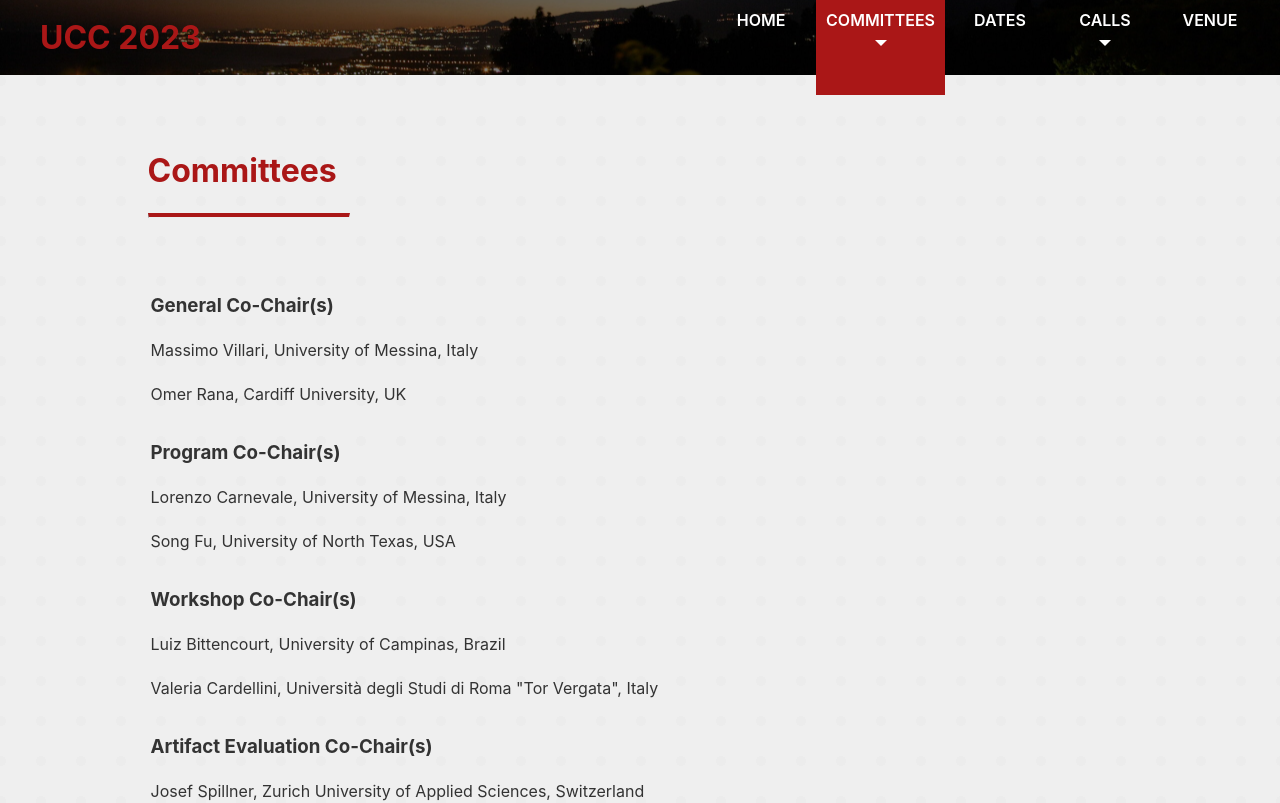
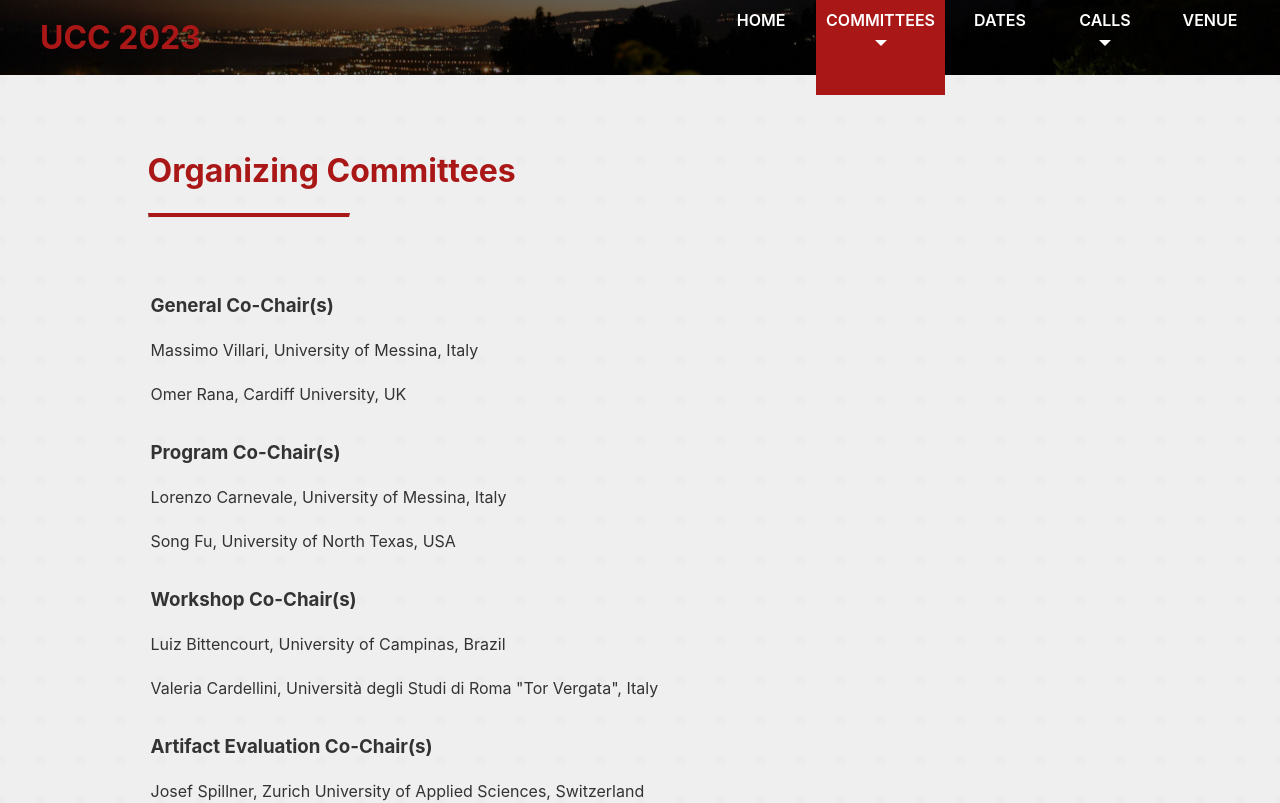
Before and after one commit to UCC-Conference/UCC2023, a React (Create React App) app: page /organizing-committee in a window 1280 px wide. Shown: the top 803 px of the page. Built offline with nearby package versions, Linux system fonts and the light colour scheme.

Commit message:
fix title of organizing committee

```diff
--- a/src/pages/OrganizingCommittee.js
+++ b/src/pages/OrganizingCommittee.js
@@ -2,11 +2,11 @@ import React from "react";
 import Content from "../components/elements/Content";
 import PageWrapper from "../components/elements/PageWrapper";
 
-const Committees = () => {
+const OrganizingCommittees = () => {
     return (
         <PageWrapper>
             <Content>
-                <h1>Committees</h1>
+                <h1>Organizing Committees</h1>
                 <hr />
                 <table>
                     <tbody>
@@ -133,4 +133,4 @@ const Committees = () => {
     );
 };
 
-export default Committees;
+export default OrganizingCommittees;
```
